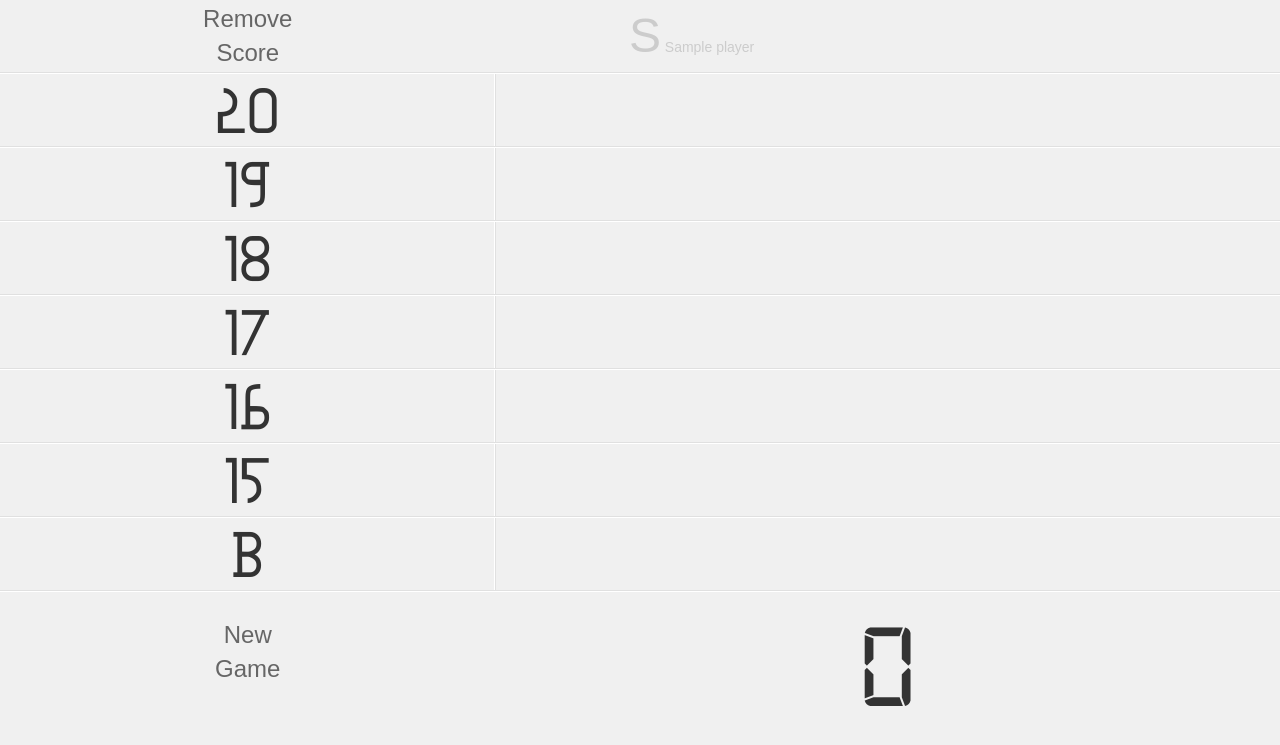
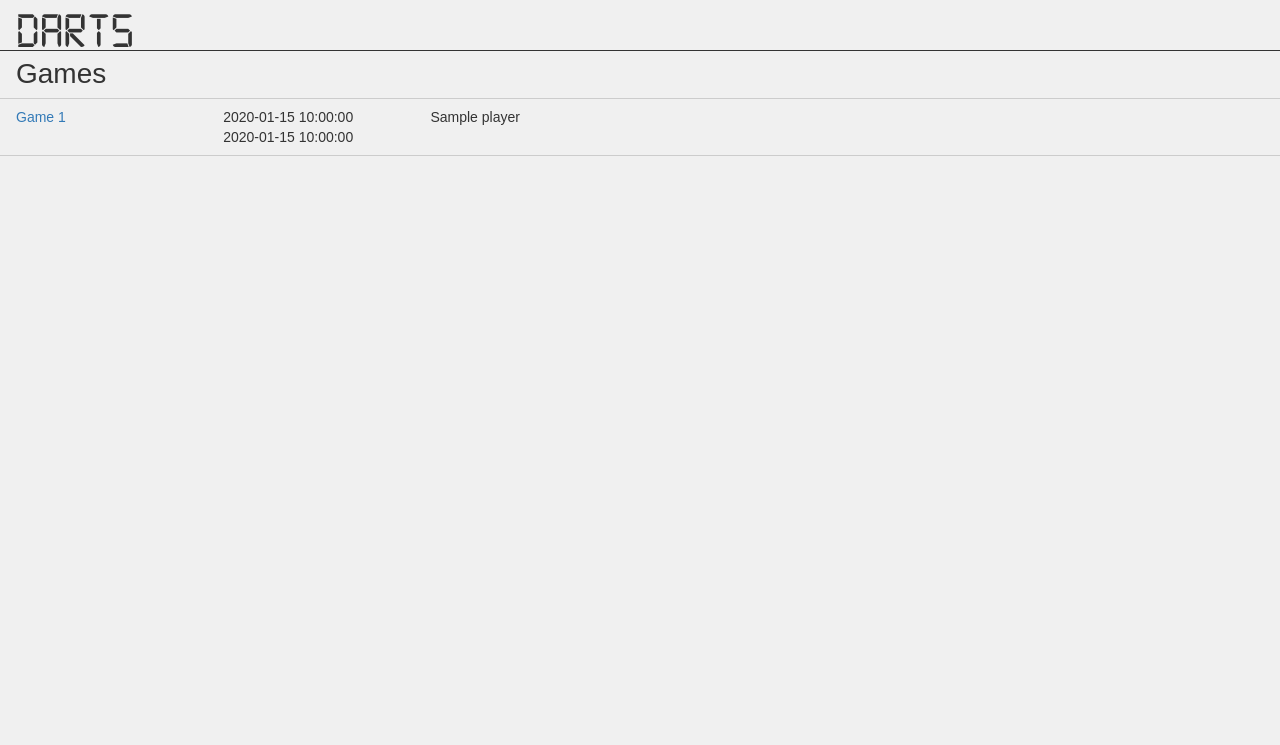
Before and after one commit to enkeistar/darts, a Flask app: template darts/templates/games/index.html in a window 1280 px wide. Shown: the top 745 px of the page. Run offline with Flask 2, Linux system fonts and the light colour scheme; the template is opened without the code that fills it: most values are stand-ins (such as "Sample title", 1, 10 or a date in 2020); some libraries are stand-ins or nearby versions.

Commit message:
View and load previous games.

```diff
--- a/darts/static/javascripts/score-board.js
+++ b/darts/static/javascripts/score-board.js
@@ -2,53 +2,19 @@ $(function(){
 
 	var player;
 	var gameId = $("input[name=gameId]").val();
-	console.log(gameId);
 
-	$( '.player' ).on( 'click', function(){
-
-		usersList.fadeIn( 200 );
-		player = $( this ).data( 'player' );
-		search.val( '' );
-
-		var container = $("#user-list");
-		container.html("");
-
-		var template = $("<div />").addClass("user");
-
-		$.get("/users/", function(data){
-
-			for(var i = 0; i < data.length; i++){
-				var user = data[i];
-				var name = user.firstName + " " + user.lastName;
-				container.append(template.clone().html(name).data("name", name).data("id", user.id));
-			}
-		});
-
-		search.focus();
-
-	});
-
-	$( "#user-list" ).on( 'click', '.user', function(){
-
-		var source = $( this );
-		var name = source.data("name");
-		var $player = $( '.player[data-player="' + player + '"]' );
-
-		$player.addClass( 'set' );
-		$player.find( '.initial' ).html( name.substring( 0, 1 ) );
-		$player.find( '.name' ).html( name );
-
-		usersList.fadeOut( 200 );
-
-	});
-
-	$( '.game-option.new-game' ).on( 'click', function(){
+	$(".game-option.new-game").on( 'click', function(){
 		if(confirm( 'Are you sure you want to start a new game?' )){
 			window.location = '/games/new/';
 		}
 	});
 
 	var undo = false;
+
+	$(".player").on("click", function(){
+		$(".player").removeClass("active");
+		$(this).addClass("active");
+	});
 
 	$( '.game-option.undo' ).on( 'click', function(){
 
@@ -66,91 +32,61 @@ $(function(){
 		var hits = parseInt( source.attr( 'data-hits' ) );
 
 		var teamId = source.data("team");
-		var playerId = $(".player").first().data("player");
+		var playerId = $(".player").first().addClass("active").data("player");
 		var point = source.data("points");
-
-		// var otherTeam = source.data( 'team' ) == 1 ? 2 : 1;
-		// var closed = ( $( '.awarded[data-team="' + otherTeam + '"][data-points="' + source.data( 'points' ) + '"]' ).attr( 'data-hits' ) >= 3 );
-		var closed = false;
+		var closed = $('.awarded[data-points="' + point + '"]:not([data-team="' + teamId + '"]' ).attr("data-hits") >= 3;
 
 		if( undo ){
 
 			if( hits > 0 ){
 
-				source.attr( 'data-hits', hits - 1 );
+				source.attr("data-hits", hits - 1 );
 
 			}
 
 			if( hits > 3 ){
 
-				points -= source.data( 'points' );
+				points -= source.data("points");
 
 			}
 
-			$( '.game-option.undo' ).click().html("Remove<br />Score");
+			$(".game-option.undo").click().html("Remove<br />Score");
 
 		} else {
 
 			if( hits < 3 || !closed ){
 
-				source.attr( 'data-hits', hits + 1 );
+				source.attr("data-hits", hits + 1 );
+
+				var data =  {
+					teamId: teamId,
+					playerId: playerId,
+					points: point,
+					round: 1
+				};
+
+				$.post("/games/" + gameId + "/score", data, function(data){
+					console.log(data);
+				});
 
 			}
 
 			if( hits >= 3 && !closed ){
 
-				points += source.data( 'points' );
+				points += source.data("points");
 
 			}
-
-			var data =  {
-				teamId: teamId,
-				playerId: playerId,
-				points: point,
-				round: 1
-			};
-
-			$.post("/games/" + gameId + "/score", data, function(data){
-				console.log(data);
-			});
 
 		}
 
 		if( !closed ){
 
-			var current = $( '.score[data-team="' + source.data( 'team' ) + '"]' );
-			current.data( 'score', current.data( 'score' ) + points );
-			current.html( current.data( 'score' ) );
+			var current = $('.score[data-team="' + teamId + '"]');
+			current.data("score", current.data("score") + points );
+			current.html( current.data("score") );
 
 		}
 
 	});
 
-	$("#user-form").on("submit", function(e){
-
-		e.preventDefault();
-		var source = $(this);
-
-		$.post("/users/", source.serialize(), function(data){
-
-			var name = data.firstName + " " + data.lastName;
-			var $player = $( '.player[data-player="' + player + '"]' );
-
-			$player.addClass( 'set' );
-			$player.find( '.initial' ).html( name.substring( 0, 1 ) );
-			$player.find( '.name' ).html( name );
-
-			usersForm.fadeOut( 200 );
-
-			source.trigger("reset");
-
-		});
-
-	});
-
-	$(".users-form .cancel").on("click", function(e){
-		e.preventDefault();
-		usersForm.fadeOut(200);
-	});
-
 });
--- /dev/null
+++ b/darts/static/stylesheets/game-list.css
@@ -0,0 +1,38 @@
+.game-list h1 {
+	padding: 0 16px 8px;
+	border-bottom: solid 1px #ccc;
+}
+
+.game-list .game {
+	padding: 0 16px 8px;
+	margin-bottom: 8px;
+	border-bottom: solid 1px #ccc;
+	overflow: hidden;
+}
+
+.game-list .name,
+.game-list .date {
+	float: left;
+	white-space: nowrap;
+	margin-right: 20px;
+	min-width: 15%;
+}
+
+.game-list .team {
+	position: relative;
+	overflow: hidden;
+	float: left;
+}
+
+.game-list .player {
+}
+
+.game-list .vs {
+	float: left;
+	margin: 0 16px;
+	padding-top: 10px;
+}
+
+.game-list .vs:last-child {
+	display: none;
+}
--- a/darts/static/stylesheets/games.css
+++ b/darts/static/stylesheets/games.css
@@ -1,7 +1,3 @@
-header {
-	display: none;
-}
-
 .games form {
 	float: left;
 	width: 50%;
--- a/darts/static/stylesheets/score-board.css
+++ b/darts/static/stylesheets/score-board.css
@@ -1,13 +1,23 @@
+html,
+body {
+	height: 100%;
+}
+
+header {
+	display: none;
+}
+
+
 .score-board {
 	width: 100%;
 	height: 100%;
 	margin: auto;
+	display: table;
 }
 
 .game-option {
 	display: table-cell;
 	width: 24%;
-	height: 100%;
 	border: none;
 	background: none;
 	padding: 0;
@@ -19,6 +29,7 @@
 	color: #666;
 	font-size: 3vh;
 	vertical-align: middle;
+	cursor: pointer;
 }
 
 .target:active,
@@ -30,8 +41,7 @@
 	overflow: hidden;
 	height: 15%;
 	border-bottom: solid 1px #e0e0e0;
-	display: table;
-	width: 100%;
+	display: table-row;
 }
 
 .players {}
@@ -39,6 +49,12 @@
 .player {
 	color: #ccc;
 	text-align: center;
+	border: solid 1px rgba(0,0,0,0);
+	padding: 0;
+}
+.player.active,
+.player:active {
+	border: solid 1px #ccc;
 }
 
 .player .initial {
@@ -60,22 +76,12 @@
 	height: 10%;
 	border-top: solid 1px #fff;
 	border-bottom: solid 1px #e0e0e0;
-	display: table;
 	width: 100%;
-}
-
-.teams .rows,
-.points .rows,
-.scores .rows {
 	display: table-row;
 }
 
-.teams .rows .game-option {
-	display: table-cell;
-	width: 24%;
-	vertical-align: middle;
-}
-.teams .rows .players {
+
+.teams .players {
 	display: table-cell;
 	width: 38%;
 }
@@ -124,7 +130,7 @@
 .scores {
 	height: 15%;
 	border-top: solid 1px #fff;
-	display: table;
+	display: table-row;
 	width: 100%;
 }
 
--- a/darts/templates/games/index.html
+++ b/darts/templates/games/index.html
@@ -1,88 +1,46 @@
 {% extends "games/layout.html" %}
 
-{% block title %}Score Board{% endblock %}
+{% block title %}Games{% endblock %}
 
 {% block head %}
 	{{ super() }}
-	<link href="{{ url_for('static', filename='stylesheets/score-board.css') }}" rel="stylesheet">
+	<link href="{{ url_for('static', filename='stylesheets/game-list.css') }}" rel="stylesheet">
 {% endblock %}
 
 {% block body %}
 
-	<div class="score-board">
+	<div class="game-list">
 
-		<div class="teams">
-			<div class="rows">
-				<div class="game-option target undo">
-					<div>Remove</div>
-					<div>Score</div>
+		<h1>Games</h1>
+
+		{% for game in games %}
+
+			<div class="game">
+
+				<div class="name">
+					<a href="/games/{{ game["id"] }}/">Game {{ game["id"] }}</a>
 				</div>
 
-				{% for team in game["teams"] %}
+				<div class="date">
+					{{ game["date"] }}<br />
+					{{ game["time"] }}
+				</div>
 
-					<div class="players">
+				<div class="teams">
+					{% for team in game["teams"] %}
+						<div class="team">
+							{% for player in team["players"] %}
+								<div class="player">{{ player }}</div>
+							{% endfor %}
+						</div>
+						<div class="vs">vs</div>
+					{% endfor %}
+				</div>
 
-						{% for player in team["players"] %}
-
-							<div class="player target col-xs-6" data-player="{{ player.id }}">
-								<span class="initial">{{ player.name[:1] }}</span>
-								<span class="name">{{ player.name }}</span>
-							</div>
-
-						{% endfor %}
-
-					</div>
-
-				{% endfor %}
-
-			</div>
-
-		</div>
-
-		{% for i in range(20, 14, -1) %}
-
-			<div class="points">
-				<div class="rows">
-					<div class="point-value" data-points="{{ i }}">{{ i }}</div>
-
-					{% for team in game["teams"] %}
-						<div class="target awarded" data-team="{{ team.id }}" data-points="{{ i }}" data-hits="0"></div>
-					{% endfor %}
-
-				</div>
 			</div>
 
 		{% endfor %}
 
-		<div class="points">
-			<div class="rows">
-				<div class="point-value" data-points="25">B</div>
-				{% for team in game["teams"] %}
-					<div class="target awarded" data-team="{{ team.id }}" data-points="25" data-hits="0"></div>
-				{% endfor %}
-			</div>
-		</div>
-
-		<div class="scores">
-			<div class="rows">
-				<div class="game-option target new-game">
-					<div>New</div>
-					<div>Game</div>
-				</div>
-
-				{% for team in game["teams"] %}
-					<div class="score" data-team="{{ team.id }}" data-score="0">0</div>
-				{% endfor %}
-			</div>
-		</div>
-
 	</div>
 
-	<input type="hidden" name="gameId" value="{{ game.id }}" />
-
 {% endblock %}
-
-{% block footer %}
-	{{ super() }}
-	<script src="{{ url_for('static', filename='javascripts/score-board.js') }}"></script>
-{% endblock %}
--- a/darts/templates/games/layout.html
+++ b/darts/templates/games/layout.html
@@ -4,8 +4,3 @@
 	{{ super() }}
 	<link href="{{ url_for('static', filename='stylesheets/games.css') }}" rel="stylesheet">
 {% endblock %}
-
-{% block footer %}
-	{{ super() }}
-	<script src="{{ url_for('static', filename='javascripts/games.js') }}"></script>
-{% endblock %}
--- a/darts/templates/games/players.html
+++ b/darts/templates/games/players.html
@@ -85,3 +85,8 @@
 	</div>
 
 {% endblock %}
+
+{% block footer %}
+	{{ super() }}
+	<script src="{{ url_for('static', filename='javascripts/games.js') }}"></script>
+{% endblock %}
```
Also changed, not shown: darts/controllers/games.py (+94 -9 lines), darts/templates/games/board.html (added, +81 -0 lines), darts/templates/games/new.html (line endings or trailing spaces).
